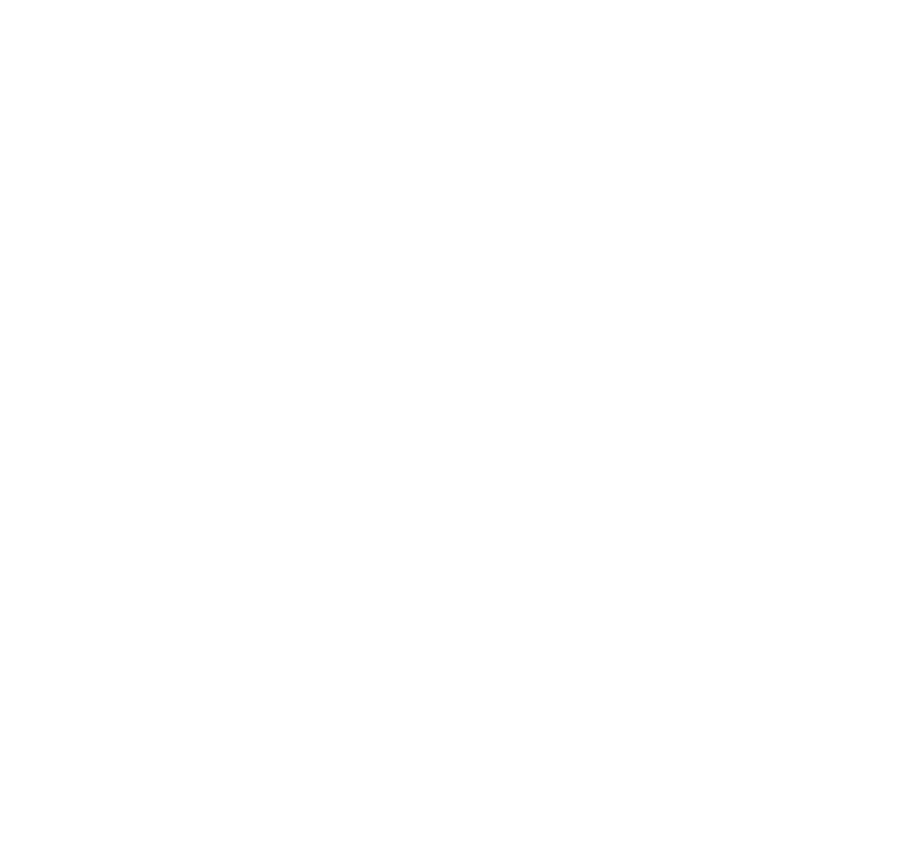
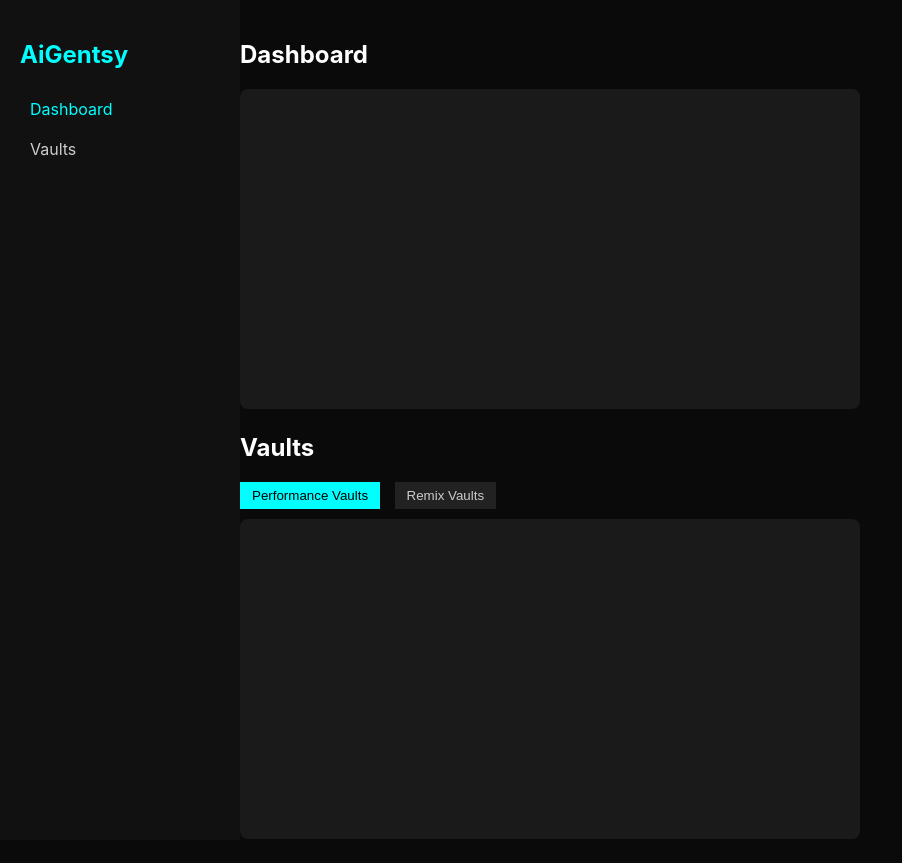
Before and after one commit to AiGentsy/aigentsy-platform-deploy, a plain HTML site: page index.html in a window 1280 px wide. Shown: the whole page, without its empty margins (0-902 px from the left). Before the commit the page ends 800 px from the top, so only its background shows below. Drawn offline with Linux system fonts and the light colour scheme.

Commit message:
Fresh deploy of AiGentsy platform
:wq
git push -u origin main

```diff
--- a/index.html
+++ b/index.html
@@ -1,2 +1,37 @@
 <!DOCTYPE html>
-<!-- Final working HTML for AiGentsy launch -->
+<html lang="en">
+<head>
+  <meta charset="UTF-8" />
+  <meta name="viewport" content="width=device-width, initial-scale=1.0" />
+  <title>AiGentsy Platform</title>
+  <link rel="stylesheet" href="style.css" />
+  <script src="script.js" defer></script>
+</head>
+<body>
+  <div id="app">
+    <!-- Sidebar -->
+    <aside class="sidebar">
+      <h1 class="logo">AiGentsy</h1>
+      <ul>
+        <li class="active">Dashboard</li>
+        <li>Vaults</li>
+      </ul>
+    </aside>
+    <!-- Main Content -->
+    <main class="content">
+      <section id="dashboard">
+        <h2>Dashboard</h2>
+        <canvas id="dashboardChart"></canvas>
+      </section>
+      <section id="vaults">
+        <h2>Vaults</h2>
+        <div class="vault-toggle">
+          <button id="performanceBtn" class="active">Performance Vaults</button>
+          <button id="remixBtn">Remix Vaults</button>
+        </div>
+        <canvas id="vaultsChart"></canvas>
+      </section>
+    </main>
+  </div>
+</body>
+</html>
--- a/script.js
+++ b/script.js
@@ -1 +1,38 @@
-// Final JavaScript for sidebar toggles, charts, interactivity
+document.addEventListener("DOMContentLoaded", function() {
+  const ctx1 = document.getElementById("dashboardChart").getContext("2d");
+  new Chart(ctx1, {
+    type: "line",
+    data: {
+      labels: ["Jan", "Feb", "Mar"],
+      datasets: [{
+        label: "Growth",
+        data: [100, 300, 600],
+        borderColor: "#00ffff",
+        fill: false
+      }]
+    }
+  });
+
+  const ctx2 = document.getElementById("vaultsChart").getContext("2d");
+  const vaultChart = new Chart(ctx2, {
+    type: "bar",
+    data: {
+      labels: ["Vault A", "Vault B", "Vault C"],
+      datasets: [{
+        label: "Value",
+        data: [200, 150, 400],
+        backgroundColor: "#00ffff"
+      }]
+    }
+  });
+
+  document.getElementById("performanceBtn").onclick = () => {
+    vaultChart.data.datasets[0].data = [200, 150, 400];
+    vaultChart.update();
+  };
+
+  document.getElementById("remixBtn").onclick = () => {
+    vaultChart.data.datasets[0].data = [300, 500, 250];
+    vaultChart.update();
+  };
+});
--- a/style.css
+++ b/style.css
@@ -1 +1,55 @@
-/* Final working immersive CSS styling */
+body {
+  margin: 0;
+  font-family: 'Inter', sans-serif;
+  background: #0a0a0a;
+  color: #fff;
+}
+.sidebar {
+  width: 200px;
+  float: left;
+  background: #111;
+  padding: 20px;
+  height: 100vh;
+}
+.sidebar .logo {
+  font-size: 24px;
+  color: #00ffff;
+}
+.sidebar ul {
+  list-style: none;
+  padding: 0;
+}
+.sidebar ul li {
+  padding: 10px;
+  color: #ccc;
+  cursor: pointer;
+}
+.sidebar ul li.active, .sidebar ul li:hover {
+  color: #00ffff;
+}
+.content {
+  margin-left: 200px;
+  padding: 20px;
+}
+canvas {
+  background: #1a1a1a;
+  border-radius: 8px;
+  padding: 10px;
+  width: 100%;
+  max-width: 600px;
+}
+.vault-toggle {
+  margin-bottom: 10px;
+}
+.vault-toggle button {
+  margin-right: 10px;
+  padding: 6px 12px;
+  background: #222;
+  color: #ccc;
+  border: none;
+  cursor: pointer;
+}
+.vault-toggle button.active {
+  background: #00ffff;
+  color: #000;
+}
```
Also changed, not shown: 1 other file.
